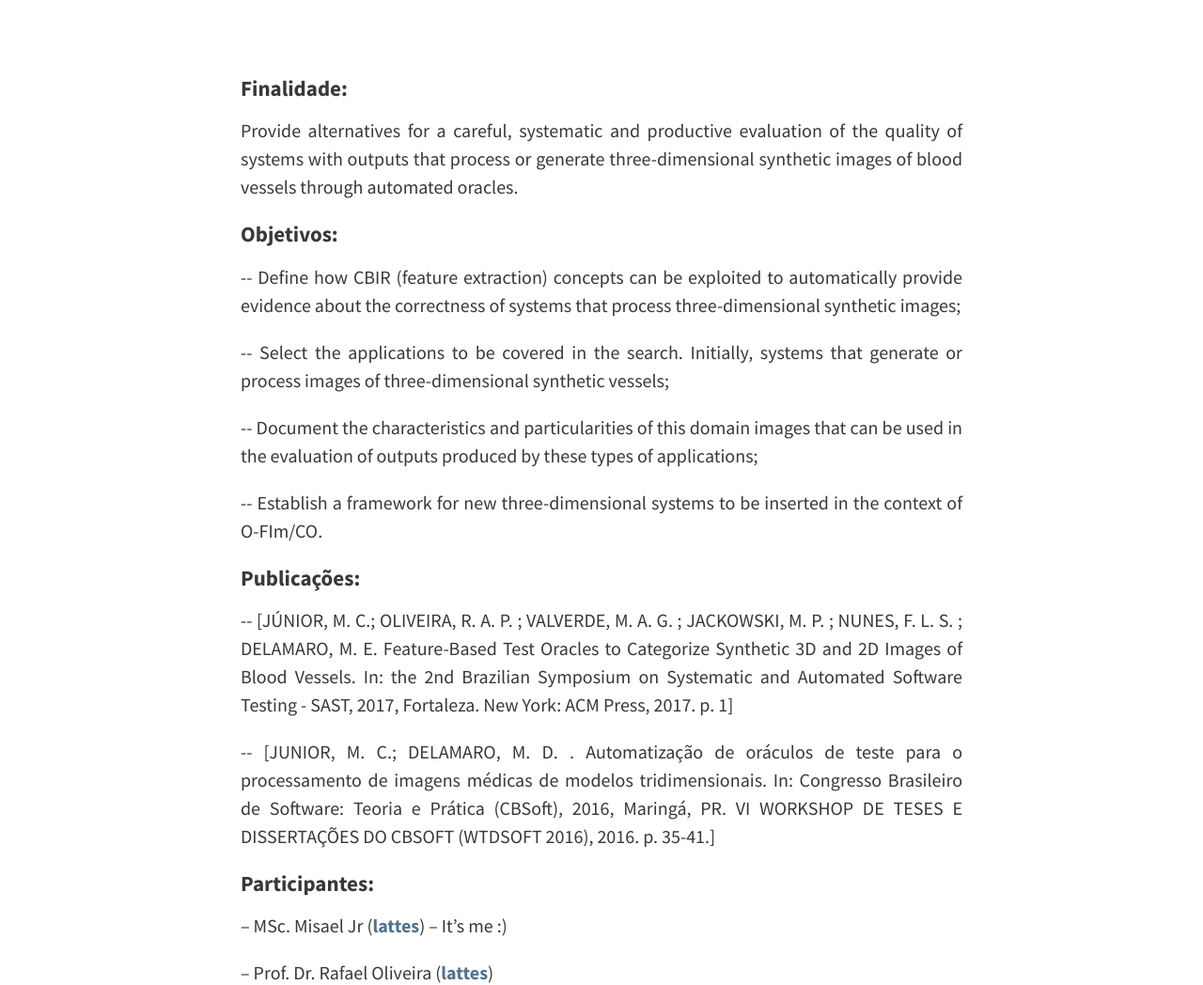
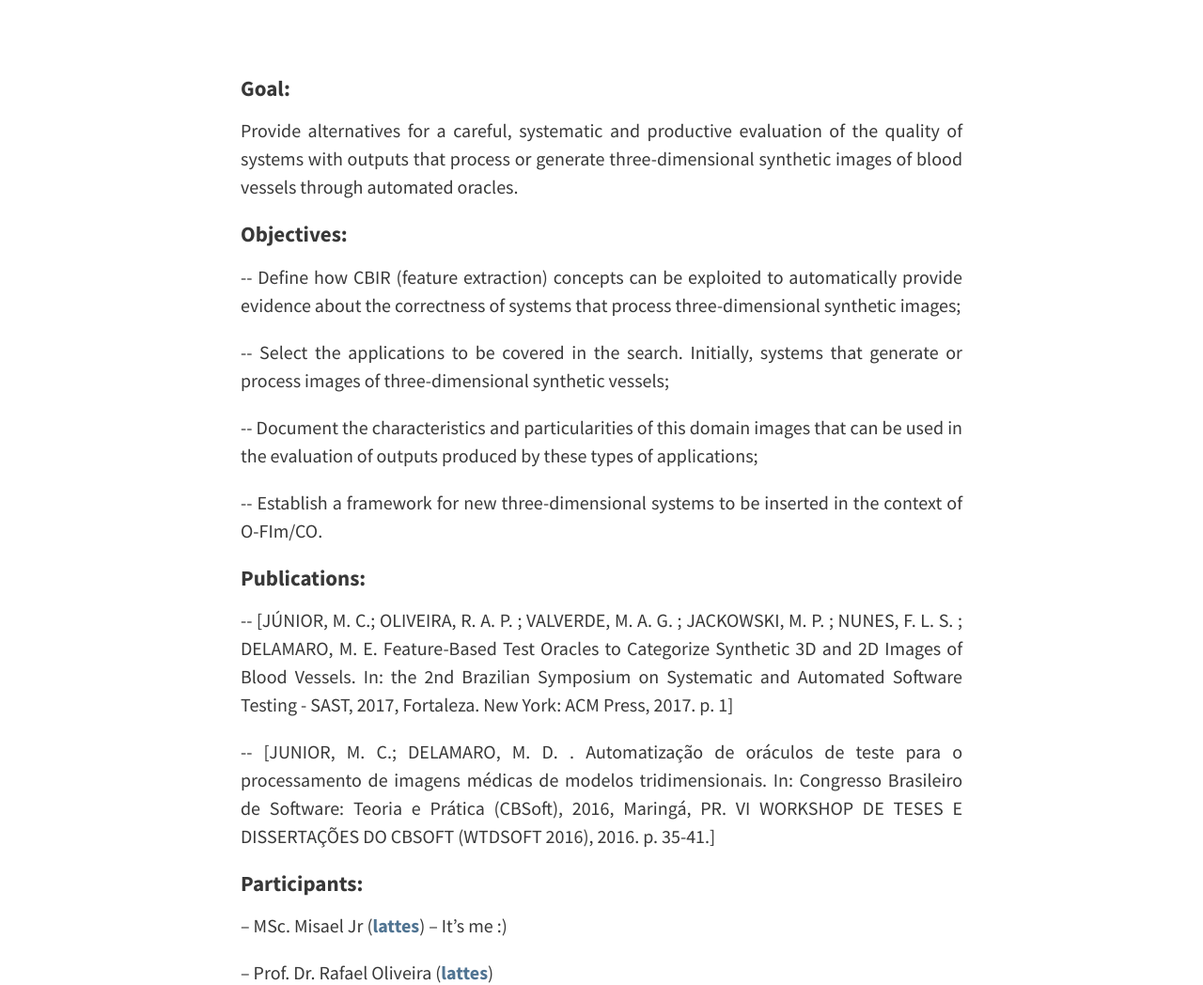
Before and after one commit to misaelljr/misaeljr.github.io, a Jekyll site: the page built from _portfolio/icmc.md, in a window 1280 px wide. Shown: the part 551-1599 px from the top of the page at 94% size. Built offline with Jekyll 4.4.1, drawn with Linux system fonts in a browser that asks for light colours.

Commit message:
Update icmc.md

```diff
--- a/_portfolio/icmc.md
+++ b/_portfolio/icmc.md
@@ -7,10 +7,10 @@ date: 03-09-2015
 tags: [research, master, icmc, usp]
 ---
 
-#### Finalidade:
+#### Goal:
 <p align="justify"> Provide alternatives for a careful, systematic and productive evaluation of the quality of systems with outputs that process or generate three-dimensional synthetic images of blood vessels through automated oracles. </p>
 
-#### Objetivos:
+#### Objectives:
 
   <p align="justify"> -- Define how CBIR (feature extraction) concepts can be exploited to automatically provide evidence about the correctness of systems that process three-dimensional synthetic images;</p>
 
@@ -20,14 +20,14 @@ tags: [research, master, icmc, usp]
 
   <p align="justify"> -- Establish a framework for new three-dimensional systems to be inserted in the context of O-FIm/CO.</p>
 
-#### Publicações:
+#### Publications:
 
  <p align="justify">  -- [JÚNIOR, M. C.; OLIVEIRA, R. A. P. ; VALVERDE, M. A. G. ; JACKOWSKI, M. P. ; NUNES, F. L. S. ; DELAMARO, M. E. Feature-Based Test Oracles to Categorize Synthetic 3D and 2D Images of Blood Vessels. In: the 2nd Brazilian Symposium on Systematic and Automated Software Testing - SAST, 2017, Fortaleza. New York: ACM Press, 2017. p. 1]</p>
 
  <p align="justify">  -- [JUNIOR, M. C.; DELAMARO, M. D. . Automatização de oráculos de teste para o processamento de imagens médicas de modelos tridimensionais. In: Congresso Brasileiro de Software: Teoria e Prática (CBSoft), 2016, Maringá, PR. VI WORKSHOP DE TESES E DISSERTAÇÕES DO CBSOFT (WTDSOFT 2016), 2016. p. 35-41.]</p>
 
 
-#### Participantes:
+#### Participants:
 
 -- MSc. Misael Jr (<b><a href="http://lattes.cnpq.br/7927035309009307">lattes</a></b>) -- It's me :)
 
```
